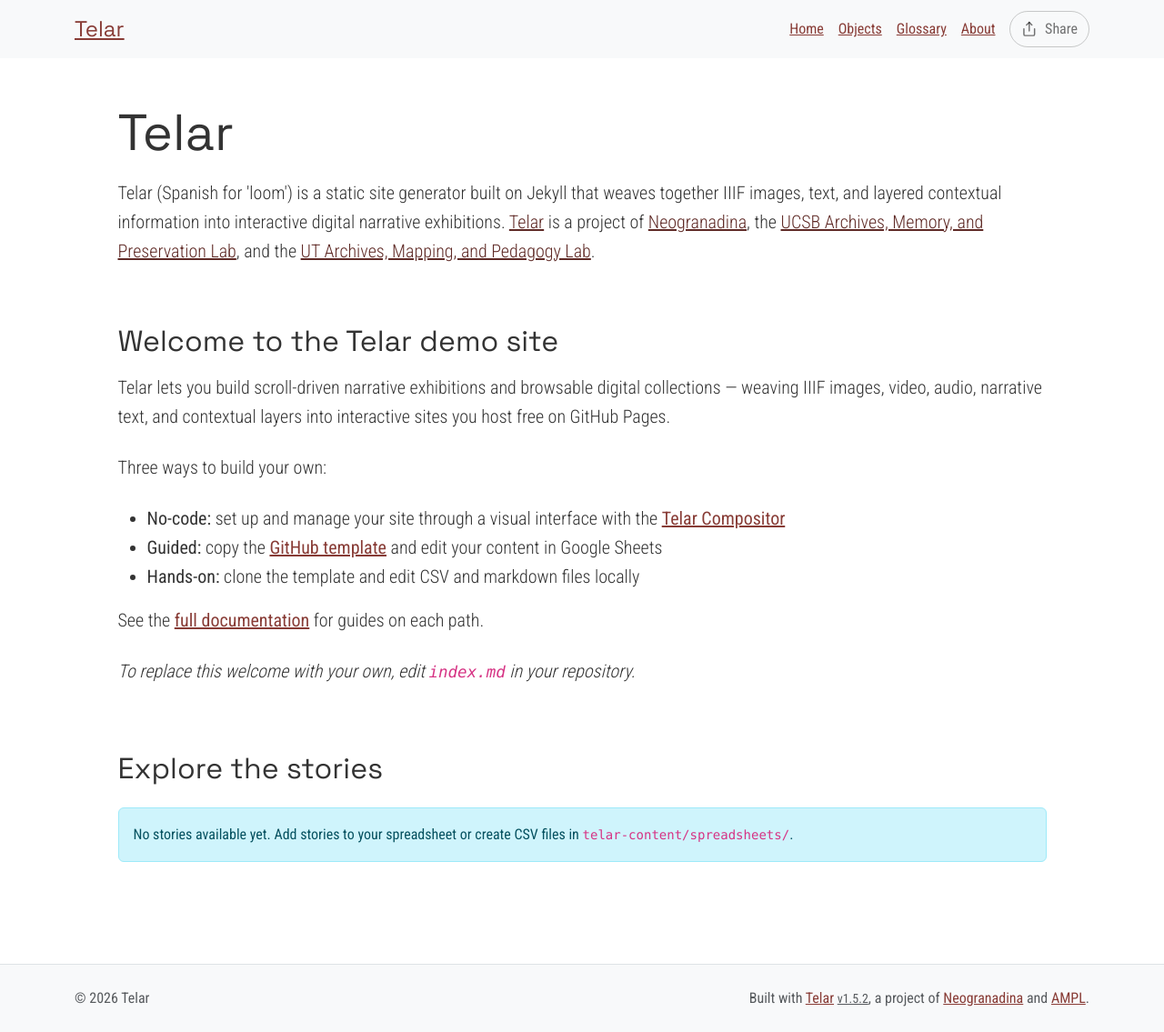
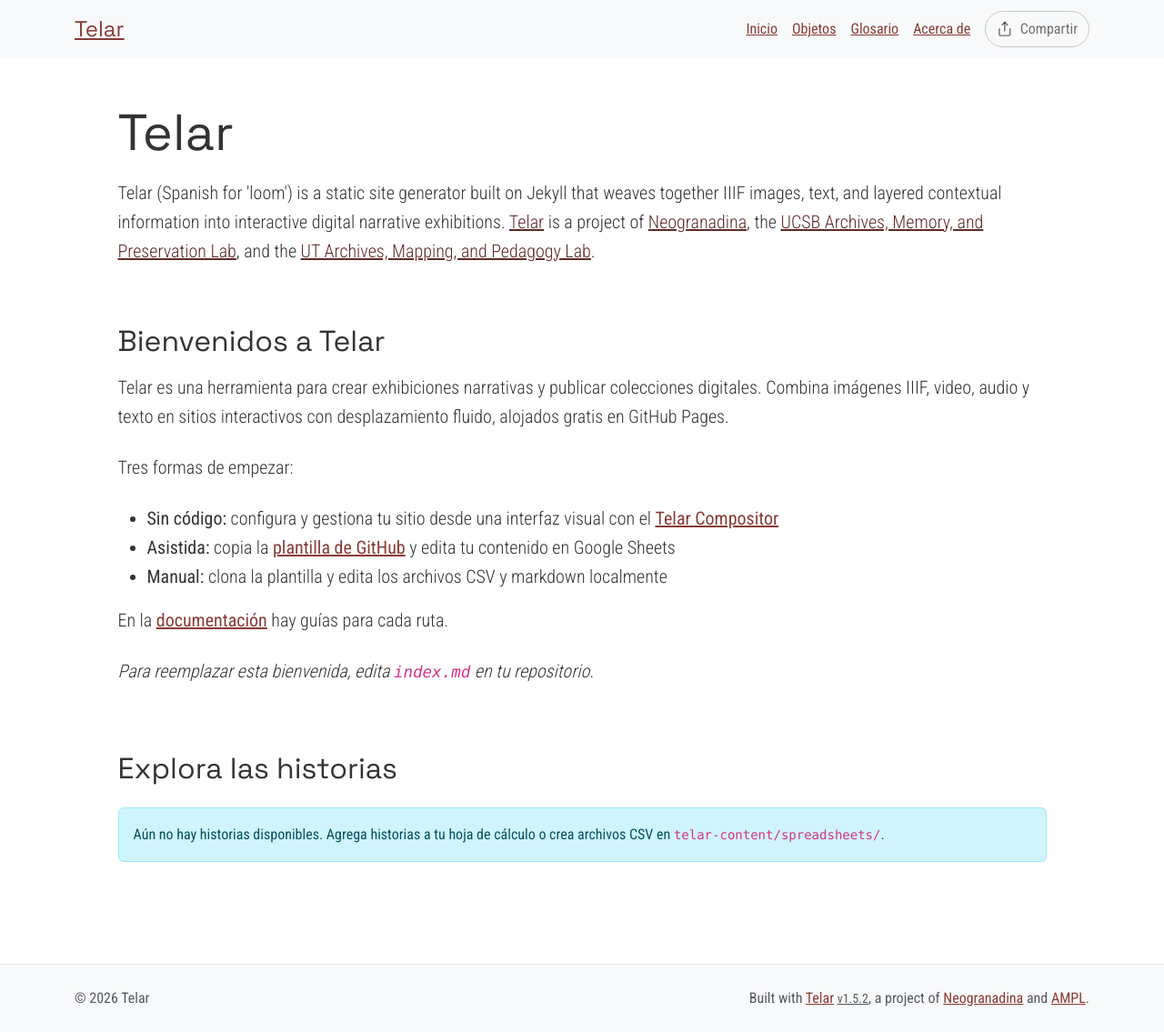
Before and after one commit to juancobo/moravia, a Jekyll site: the page built from index.md, in a window 1280 px wide. Shown: the whole page at 91% size. Built offline with Jekyll 4.4.1, drawn with Linux system fonts in a browser that asks for light colours.

```diff
--- a/_config.yml
+++ b/_config.yml
@@ -10,7 +10,7 @@ author: ""
 email: ""
 telar_theme: "trama" # Options: trama, paisajes, neogranadina, santa-barbara, austin, or custom
 logo: ""
-telar_language: "en" # Options: "en" (English), "es" (Español)
+telar_language: "es" # Options: "en" (English), "es" (Español)
 collection_mode: false # Set to true to show objects first with large thumbnails and stories below with small thumbnails (collection-first homepage)
 
 # Story Interface Settings
```
